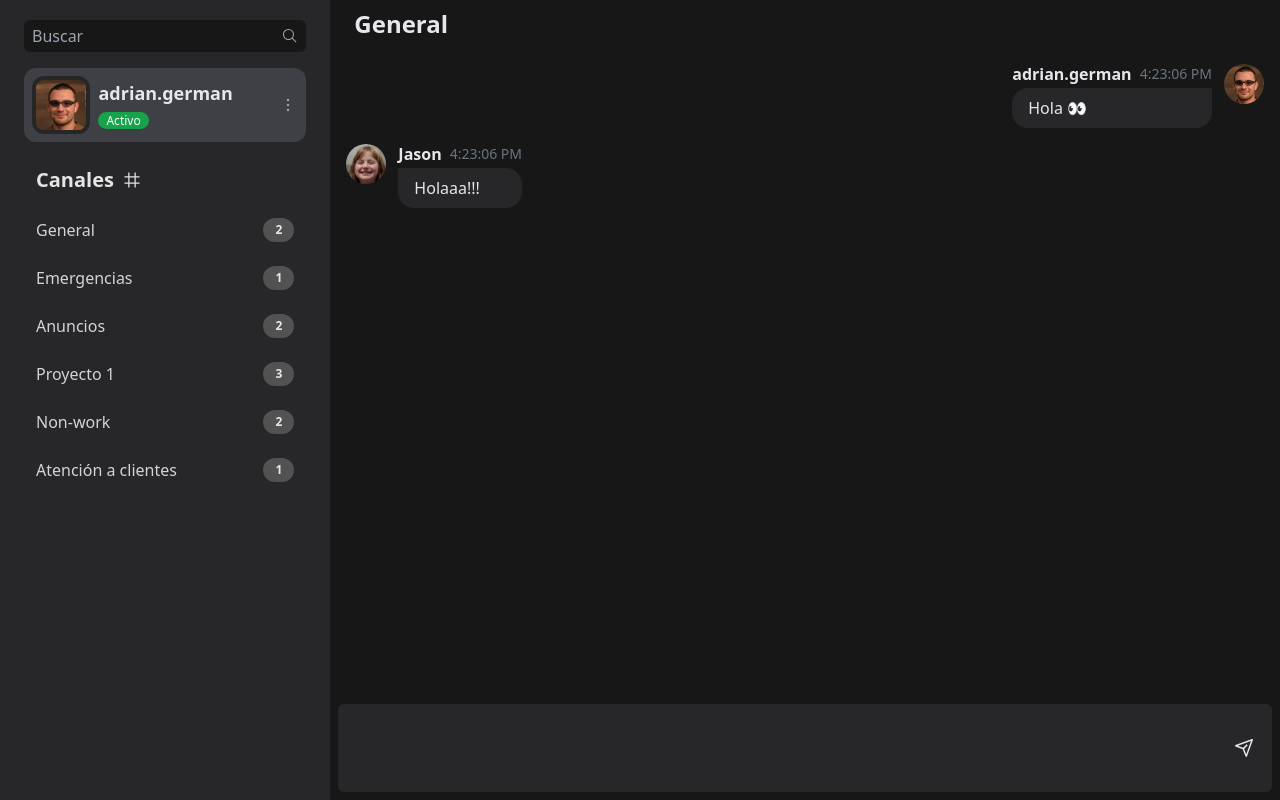
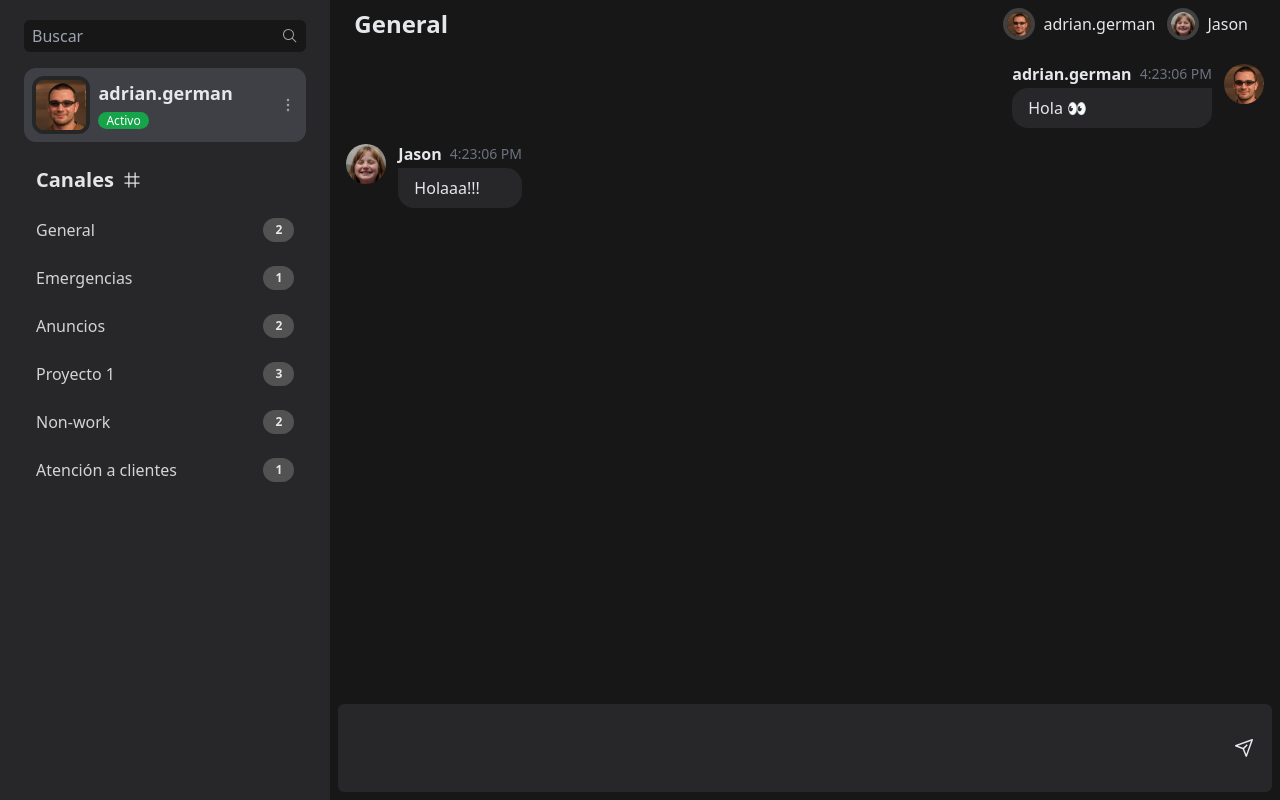
Before and after one commit to AdrianGerman/ChatVue-Pinia, a Vue app: page /1 in a window 1280 px wide. Built offline with nearby package versions, Linux system fonts and the light colour scheme.

Commit message:
challenge: show chat participants

```diff
--- a/src/views/MessagesView.vue
+++ b/src/views/MessagesView.vue
@@ -34,6 +34,13 @@ const addMessage = () => {
   message.value = ''
 }
 
+const contactsView = computed(() => {
+  const contacts = messagesView.value.map((message) => message.author);
+  return contacts.filter((contact, index) => {
+    return contacts.findIndex((c) => c.id === contact.id) === index;
+  });
+});
+
 const scrollToBottom = () => {
   end.value?.scrollIntoView({
     behavior: 'smooth'
@@ -59,10 +66,11 @@ scrollToBottom()
       <div class="people-list">
         <div
           class="people-item"
-          v-for="p in people"
-          :key="p.id"
+          v-for="contact in contactsView"
+          :key="contact.id"
         >
-          <img :src="p.avatar" :alt="p.name" />
+          <img :src="contact.avatar" :alt="contact.name" />
+          <p>{{ contact.name }}</p>
         </div>
       </div>
     </header>
@@ -98,9 +106,9 @@ scrollToBottom()
     .people-list {
       @apply flex gap-1;
       .people-item {
-        @apply flex justify-center items-center border-4 border-neutral-700 rounded-full;
+        @apply flex justify-center items-center gap-2 mr-2;
         img {
-          @apply w-8 rounded-full;
+          @apply w-8 border-4 border-neutral-700 rounded-full;
         }
       }
     }
```
